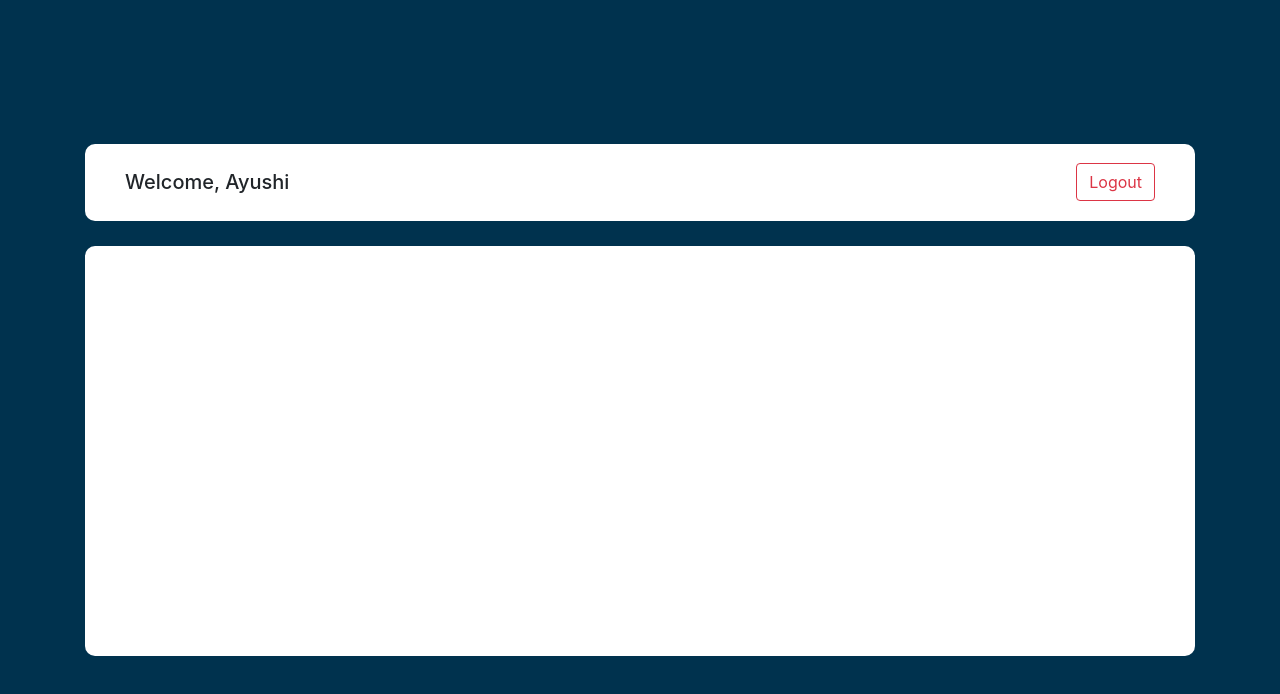
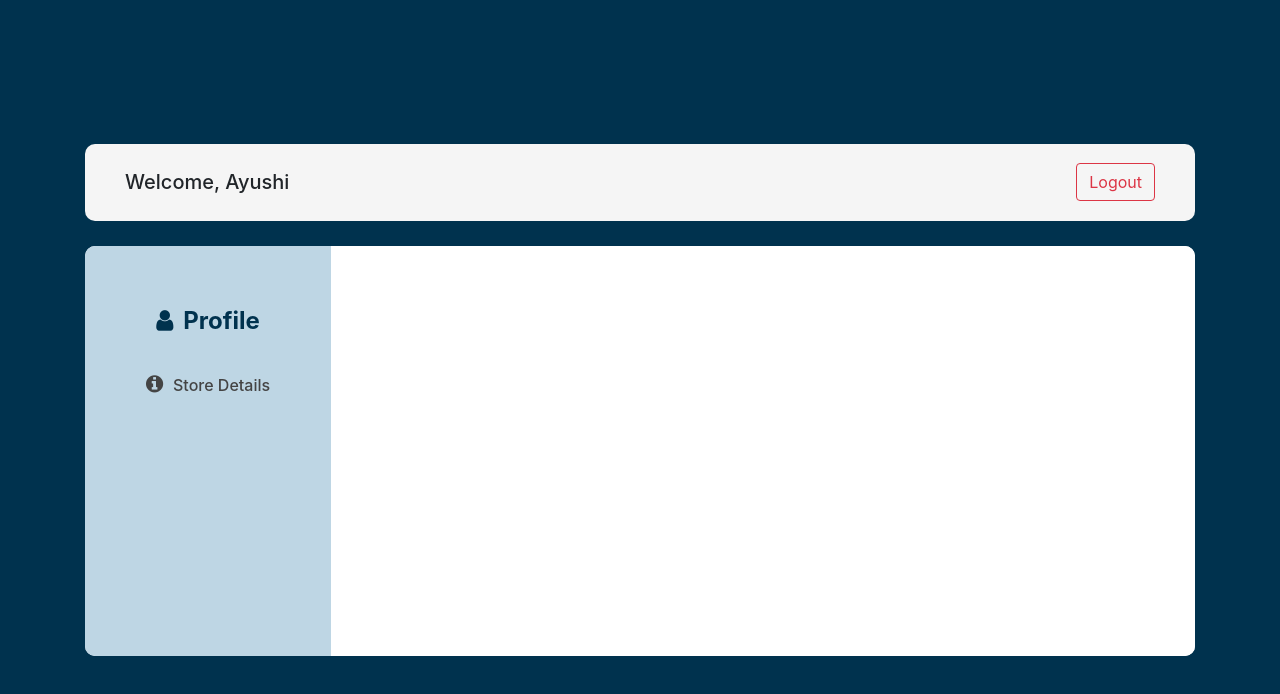
Before and after one commit to Shubhangi2999/ACMS, a React (Create React App) app in the folder Ayushi_Gupta/login/: page / in a window 1280 px wide. Shown: the top 694 px of the page. Built offline with nearby package versions, Linux system fonts and the light colour scheme.

Commit message:
added container design

```diff
--- a/Ayushi_Gupta/login/public/index.html
+++ b/Ayushi_Gupta/login/public/index.html
@@ -11,6 +11,9 @@
       content="Web site created using create-react-app"
     />
     <link rel="apple-touch-icon" href="%PUBLIC_URL%/logo192.png" />
+
+    <link href="https://stackpath.bootstrapcdn.com/font-awesome/4.7.0/css/font-awesome.min.css" rel="stylesheet"
+      integrity="sha384-wvfXpqpZZVQGK6TAh5PVlGOfQNHSoD2xbE+QkPxCAFlNEevoEH3Sl0sibVcOQVnN" crossorigin="anonymous">
     <!--
       manifest.json provides metadata used when your web app is installed on a
       user's mobile device or desktop. See https://developers.google.com/web/fundamentals/web-app-manifest/
--- /dev/null
+++ b/Ayushi_Gupta/login/src/Components/Profile/index.js
@@ -0,0 +1,16 @@
+import React from 'react';
+import { Container, Row, Col, Button, TabPane } from 'reactstrap';
+import './Profile.css';
+
+export default class Profile extends React.Component {
+    constructor(props) {
+        super(props);
+    };
+
+  render() {
+    return (
+      <TabPane tabId={1} className='dashboard-tab-content'>
+      </TabPane>
+    );
+  }
+};
--- /dev/null
+++ b/Ayushi_Gupta/login/src/Components/StoreDetails/index.js
@@ -0,0 +1,16 @@
+import React from 'react';
+import { Container, Row, Col, Button, TabPane } from 'reactstrap';
+import './StoreDetails.css';
+
+export default class StoreDetails extends React.Component {
+    constructor(props) {
+        super(props);
+    };
+
+    render() {
+        return (
+            <TabPane tabId={2} className='dashboard-tab-content'>
+            </TabPane>
+        );
+    }
+};
--- a/Ayushi_Gupta/login/src/Container/Dashboard/Dashboard.css
+++ b/Ayushi_Gupta/login/src/Container/Dashboard/Dashboard.css
@@ -23,7 +23,7 @@
   height: 6vw;
   align-items: center;
   justify-content: space-between;
-  background-color: white;
+  background-color: whitesmoke;
   padding: 0px 40px;
   border-radius: 10px;
 }
@@ -38,4 +38,56 @@
   height: 32vw;
   background-color: white;
   border-radius: 10px;
+  overflow: hidden;
 }
+
+.dashboard-tabs {
+  display: flex;
+  flex: 1;
+  flex-direction: column;
+  align-items: center;
+  justify-content: flex-start;
+  padding: 40px 10px;
+  background-color: #bed6e4;
+}
+
+.dashboard-tab-button {
+  width: 100%;
+  margin: 10px 0px;
+  font-size: 20px;
+  outline: none;
+}
+
+.dashbutton {
+  font-weight: 500;
+  color: #444;
+  margin-left: 10px;
+  outline: none;
+}
+
+.dashbutton-active {
+  font-weight: 700;
+  font-size: 24px;
+  color: #00324e;
+}
+
+.dashbutton-active-icon {
+  font-size: 24px;
+  color: #00324e;
+}
+
+.dashbutton-inactive-icon {
+  font-size: 20px;
+  color: #444;
+}
+
+.dashboard-tabs-description {
+  display: flex;
+  flex: 4;
+  background-color: white;
+}
+
+.dashboard-tab-content {
+  display: flex;
+  flex: 1;
+}
--- a/Ayushi_Gupta/login/src/Container/Dashboard/index.js
+++ b/Ayushi_Gupta/login/src/Container/Dashboard/index.js
@@ -1,15 +1,28 @@
 import React from 'react';
-import { TabContent, Container, Row, Col, Button } from 'reactstrap';
+import { TabContent, Container, Row, Col, Button, TabPane } from 'reactstrap';
 import './Dashboard.css';
+import Profile from '../../Components/Profile';
+import StoreDetails from '../../Components/StoreDetails';
 
 export default class DashBoard extends React.Component {
+
+    constructor(props) {
+        super(props);
+        this.state = {
+            activeTab: 1
+        };
+    };
+
     logoutUser = () => {
         // Make AJAX requsest to backend (To rvoke user's JWT token)
         // Navigate to login after successful response from server
         alert('implement: handle logout');
     };
 
+    switchTabs = tabIndex => this.setState({ activeTab: tabIndex });
+
     render() {
+        const { activeTab } = this.state;
         return (
             <div className='dashboard-wrapper'>
                 <Container className='dashboard-root'>
@@ -17,13 +30,25 @@ export default class DashBoard extends React.Component {
                         <span>Welcome, Ayushi</span>
                         <Button outline color="danger" onClick={this.logoutUser}>Logout</Button>
                     </Row>
-
                     <Row className='dashboard-user-details'>
-                        {/* TABS */}
-                        {/* RIGHT VIEW */}
+                        <Container className='dashboard-tabs'>
+                            <DashButton label='Profile' icon='fa fa-user' onClick={() => this.switchTabs(1)} isActive={activeTab === 1} />
+                            <DashButton label='Store Details' icon='fa fa-info-circle' onClick={() => this.switchTabs(2)} isActive={activeTab === 2} />
+                        </Container>
+                      <TabContent activeTab={activeTab} className='dashboard-tabs-description'>
+                        <Profile />
+                        <StoreDetails />
+                      </TabContent>
                     </Row>
                 </Container>
             </div>
         );
     }
 }
+
+const DashButton = ({ label, onClick, isActive, icon }) => (
+    <Button color={null} className='dashboard-tab-button' onClick={onClick}>
+        <i className={`${icon} ${isActive ? 'dashbutton-active-icon' : 'dashbutton-inactive-icon'}`} aria-hidden="true"></i>
+        <span className={`dashbutton ${isActive ? 'dashbutton-active' : ''}`}>{label}</span>
+    </Button>
+);
```
Also changed, not shown: Ayushi_Gupta/login/src/Components/Profile/Profile.css (added), Ayushi_Gupta/login/src/Components/StoreDetails/StoreDetails.css (added). Lines whose indentation alone changed are shown as unchanged.
